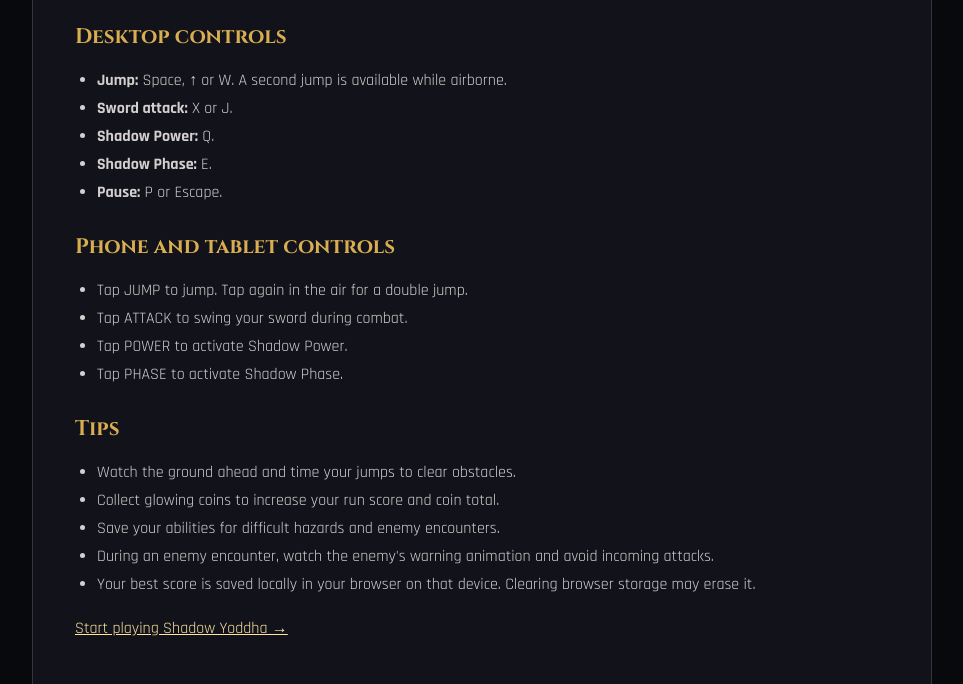
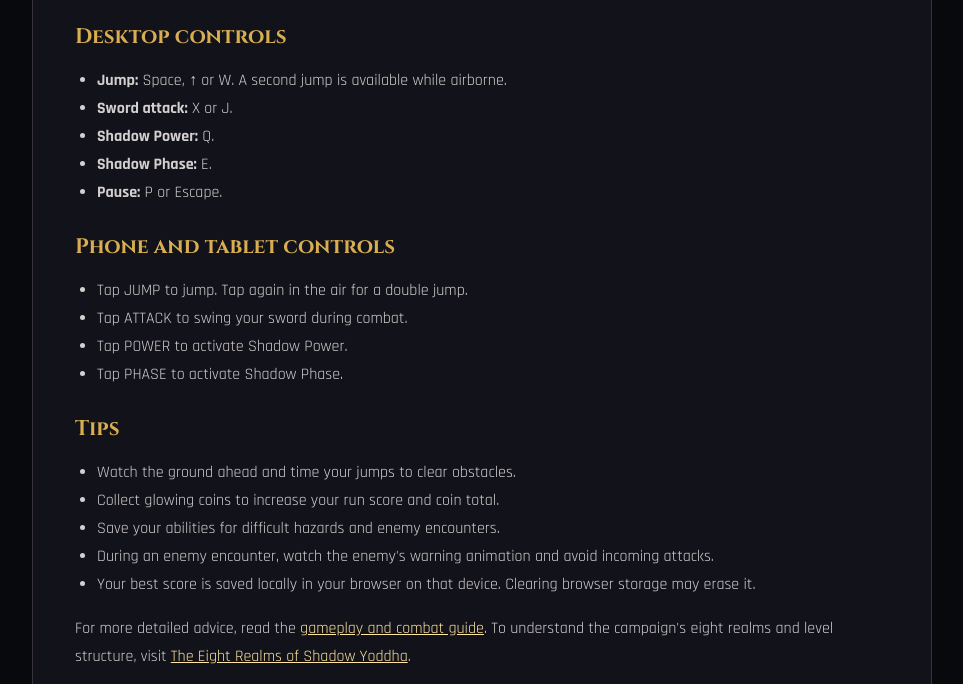
Before and after one commit to ajaymishra14/Shadow-Yoddha-Game, a plain HTML site: page how-to-play.html in a window 1280 px wide. Shown: the part 238-922 px from the top of the page, without its empty margins (158-1121 px from the left). Drawn offline with Linux system fonts and the light colour scheme.

Commit message:
Improve internal links on how-to-play.html

```diff
--- a/how-to-play.html
+++ b/how-to-play.html
@@ -4,5 +4,5 @@
 <main><h1>How to Play</h1><p class="updated">Learn the controls before beginning your journey.</p>
 <h2>Desktop controls</h2><ul><li><strong>Jump:</strong> Space, ↑ or W. A second jump is available while airborne.</li><li><strong>Sword attack:</strong> X or J.</li><li><strong>Shadow Power:</strong> Q.</li><li><strong>Shadow Phase:</strong> E.</li><li><strong>Pause:</strong> P or Escape.</li></ul>
 <h2>Phone and tablet controls</h2><ul><li>Tap JUMP to jump. Tap again in the air for a double jump.</li><li>Tap ATTACK to swing your sword during combat.</li><li>Tap POWER to activate Shadow Power.</li><li>Tap PHASE to activate Shadow Phase.</li></ul>
-<h2>Tips</h2><ul><li>Watch the ground ahead and time your jumps to clear obstacles.</li><li>Collect glowing coins to increase your run score and coin total.</li><li>Save your abilities for difficult hazards and enemy encounters.</li><li>During an enemy encounter, watch the enemy's warning animation and avoid incoming attacks.</li><li>Your best score is saved locally in your browser on that device. Clearing browser storage may erase it.</li></ul><p><a href="index.html">Start playing Shadow Yoddha →</a></p></main>
+<h2>Tips</h2><ul><li>Watch the ground ahead and time your jumps to clear obstacles.</li><li>Collect glowing coins to increase your run score and coin total.</li><li>Save your abilities for difficult hazards and enemy encounters.</li><li>During an enemy encounter, watch the enemy's warning animation and avoid incoming attacks.</li><li>Your best score is saved locally in your browser on that device. Clearing browser storage may erase it.</li></ul><p>For more detailed advice, read the <a href="gameplay-guide.html">gameplay and combat guide</a>. To understand the campaign's eight realms and level structure, visit <a href="campaign-worlds.html">The Eight Realms of Shadow Yoddha</a>.</p><p><a href="index.html">Start playing Shadow Yoddha →</a></p></main>
 <nav class="site-nav"><a href="index.html">Play</a><a href="about.html">About</a><a href="privacy-policy.html">Privacy Policy</a><a href="terms.html">Terms</a><a href="contact.html">Contact</a></nav><footer>© Shadow Yoddha.</footer></div></body></html>
```
